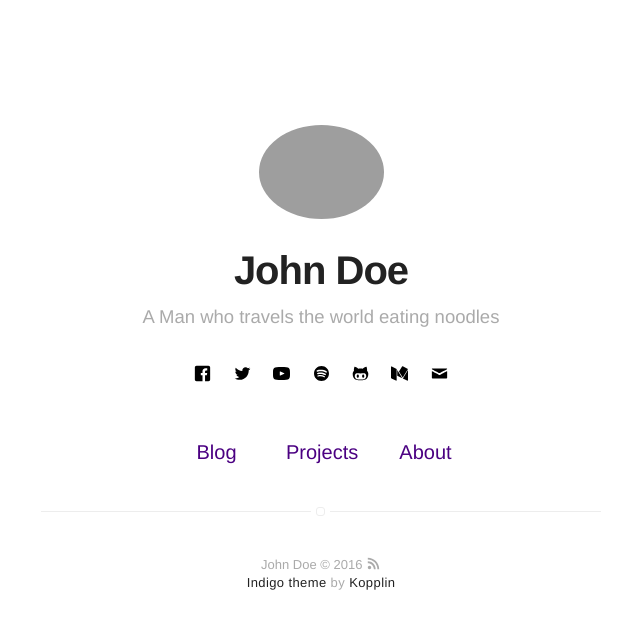
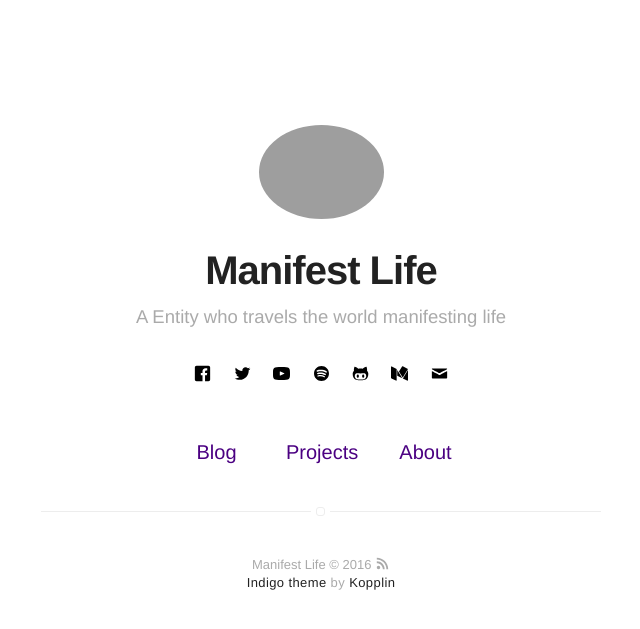
Before and after one commit to manifestlifeinc/manifestlifeinc, a Jekyll site: the page built from index.html, in a window 1280 px wide. Shown: the top 629 px of the page, without its empty margins (319-959 px from the left). Built offline with Jekyll 4.4.1, drawn with Linux system fonts in a browser that asks for light colours.

Commit message:
Update _config.yml

```diff
--- a/_config.yml
+++ b/_config.yml
@@ -1,12 +1,12 @@
 # main text of home
-name: John Doe
-bio: 'A Man who travels the world eating noodles'
+name: Manifest Life
+bio: 'A Entity who travels the world manifesting life'
 
 # if it's an external image, update below for true
 external-image: false
 picture: 'assets/images/profile.jpg'
 
-url: http://koppl.in/indigo
+url: http://manifestlifeinc.github.io
 # your url: http://USERNAME.github.io
 
 permalink: /:title/
```
